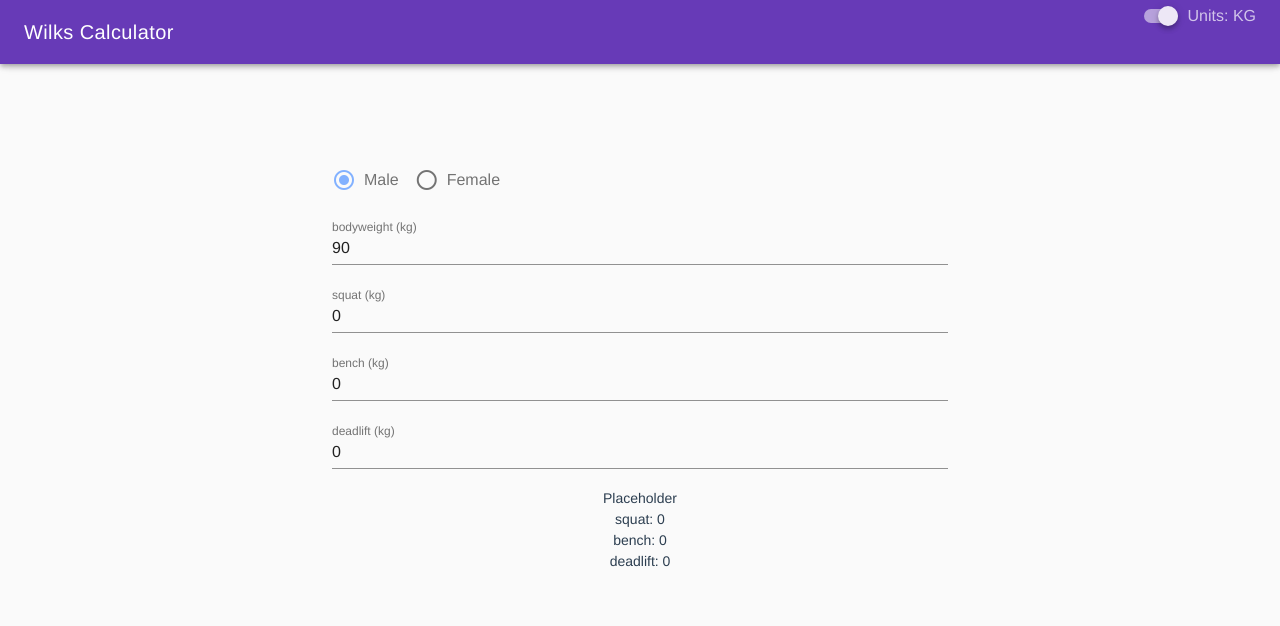
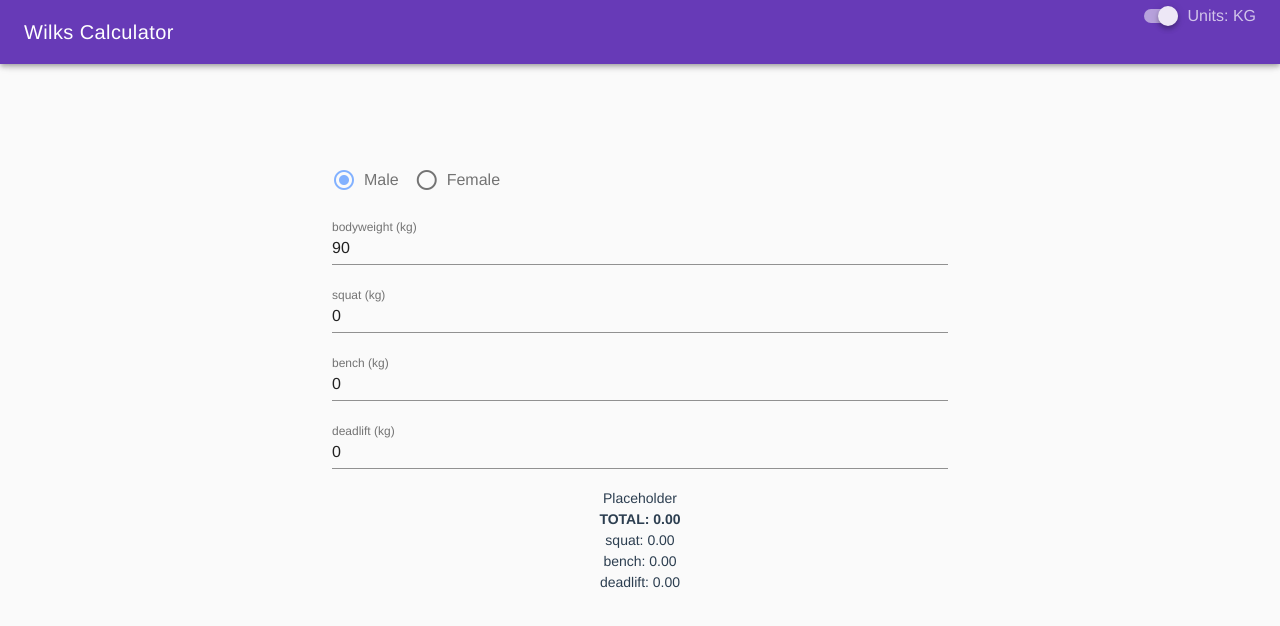
Before and after one commit to trepz/wilks-calculator, a Vue app: page / in a window 1280 px wide. Shown: the top 626 px of the page. Built offline with nearby package versions, Linux system fonts and the light colour scheme.

Commit message:
Display wilks scores to 2 fixed decimal places

```diff
--- a/src/components/LiftRank.vue
+++ b/src/components/LiftRank.vue
@@ -1,7 +1,8 @@
 <template>
   <div>
+    <strong>TOTAL: {{ total.toFixed(2) }}</strong>
     <div v-for="stat in stats" :key="stat.name">
-      {{ stat.name }}: {{ stat.value }}
+      {{ stat.name }}: {{ stat.value.toFixed(2) }}
     </div>
   </div>
 </template>
```
